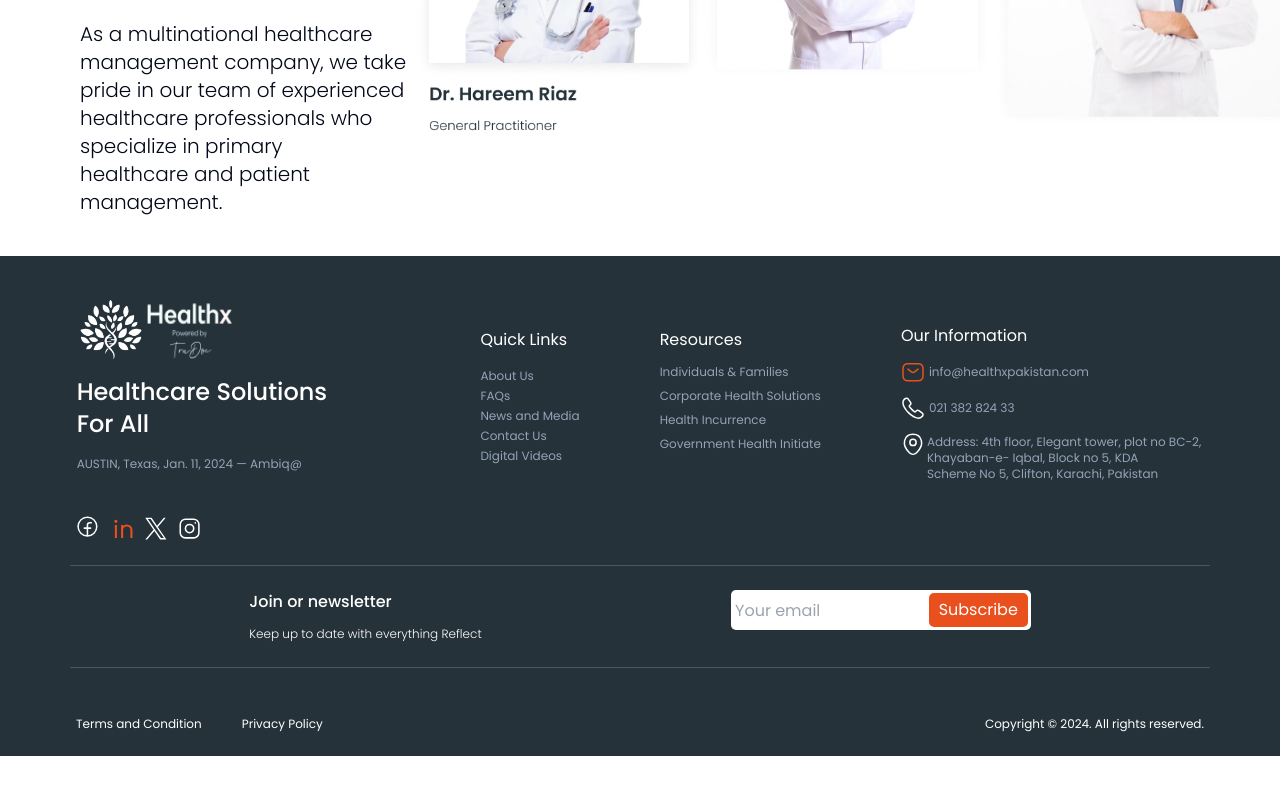
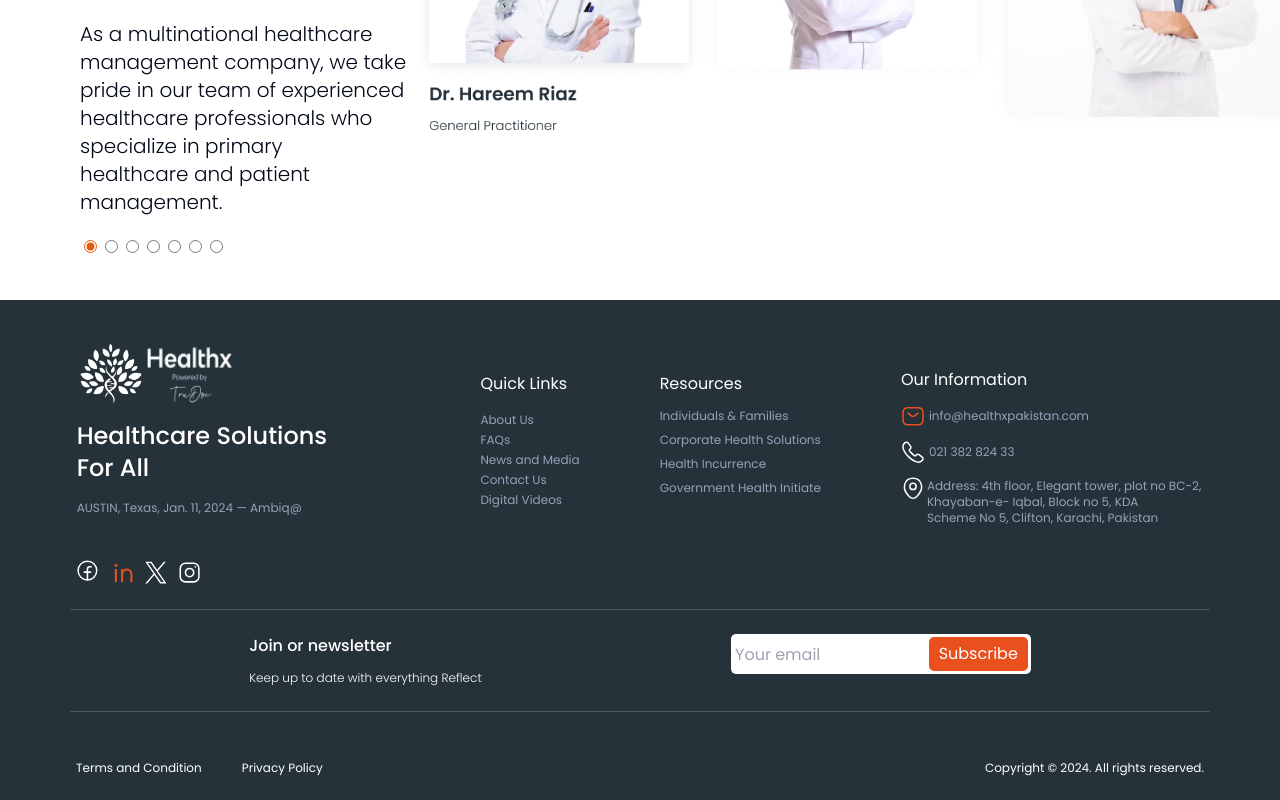
Before and after one commit to Sanjay1402/healthx, a Next.js app: page /aboutus in a window 1280 px wide. Shown: the part 4480-5280 px from the top of the page. Before the commit the page ends 5236 px from the top, so only its background shows below. Built offline with nearby package versions, Linux system fonts and the light colour scheme.

Commit message:
completed about us

```diff
--- a/src/app/aboutus/page.jsx
+++ b/src/app/aboutus/page.jsx
@@ -14,6 +14,8 @@ import {
 import Values from '@/components/values/Values';
 import { Button } from "@/components/ui/button"
 import AppBanner from '@/components/appbanner/AppBanner';
+import Slider from '@/components/radioslider/Slider';
+
 
 let pages_text = { start: "Homepage", end: "About" };
 
@@ -264,6 +266,7 @@ const page = () => {
               </div>
             </div>
           </div>
+
         </div>
       </div>
       </div>
@@ -273,6 +276,8 @@ const page = () => {
         <div className='text-4xl font-light mb-4'>Visionaries of Health</div>
         <div className='text-5xl mb-4 font-bold'><span className='orange'>Your </span> <span className='green'>Partners </span><span className='orange'>in Health</span></div>
         <div className='font-light text-xl'>As a multinational healthcare management company, we take pride in our team of experienced healthcare professionals who specialize in primary healthcare and patient management.</div>
+        <div className='mt-5 justify-start'></div>
+        <Slider />
         </div>
         <div className='flex '>
         <div className='pb-16'>
--- a/src/components/radioslider/Slider.jsx
+++ b/src/components/radioslider/Slider.jsx
@@ -8,15 +8,15 @@ const Slider = ({}) => {
     setSelectedOption(event.target.value);
   };
   return (
-    <div className="flex justify-center">
+    <div className="flex self-start">
       <div className="mx-1">
         <input
           type="radio"
           name="radioGroup"
           className="accent-orange-600"
           value="option1"
-          checked={selectedOption === "option1"}
-          onChange={handleRadioChange}
+          checked= 'option1'
+          // onChange={handleRadioChange}
         />
       </div>
       <div className="mx-1">
```
